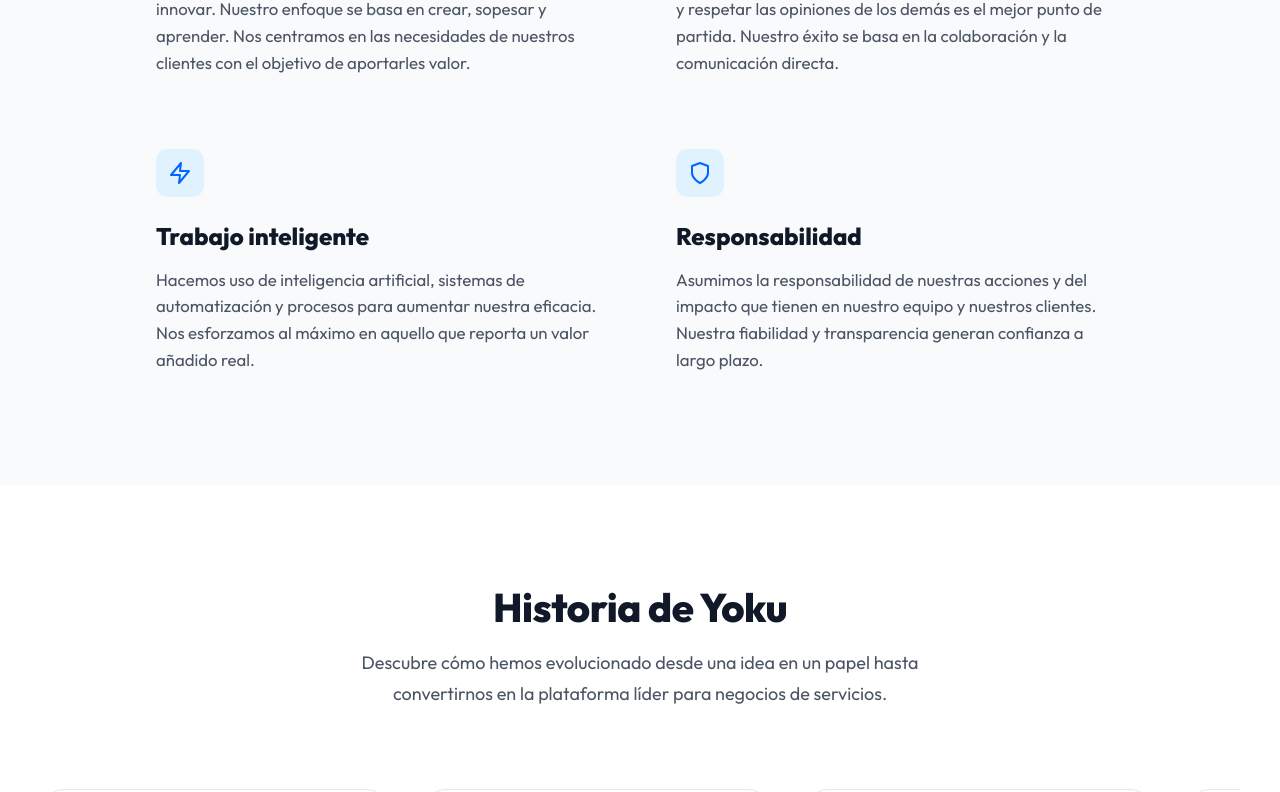
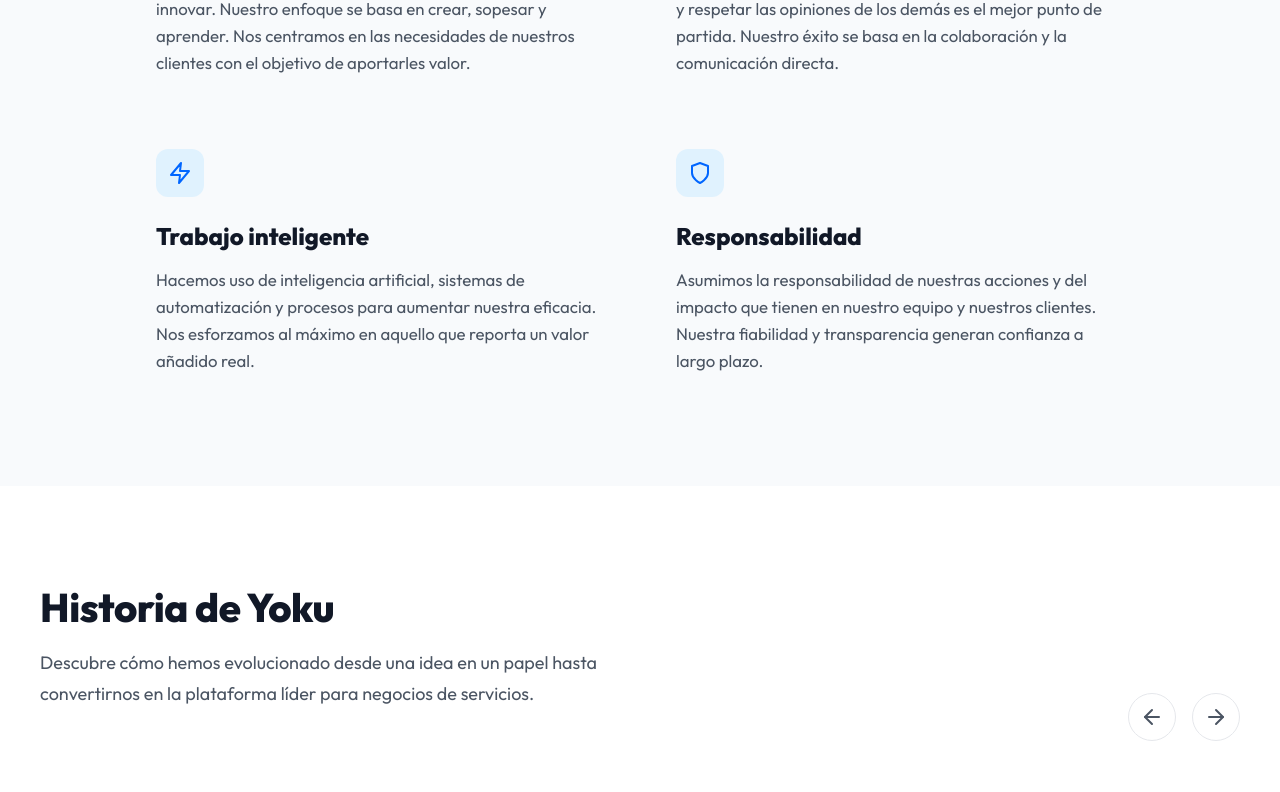
Before and after one commit to AlicanteFutura-504/FrontEnd, a Next.js app: page /quienes-somos in a window 1280 px wide. Shown: the part 1312-2104 px from the top of the page. Built offline with nearby package versions, Linux system fonts and the light colour scheme.

Commit message:
arreglo fallos y animacion

```diff
--- a/app/Landing.module.css
+++ b/app/Landing.module.css
@@ -753,3 +753,57 @@
   .statsGrid { grid-template-columns: 1fr; }
   .aboutHeroTitle { font-size: 2.5rem; }
 }
+
+/* Scroll Reveal Animations */
+.reveal {
+  opacity: 0;
+  transform: translateY(40px);
+  transition: opacity 0.8s cubic-bezier(0.16, 1, 0.3, 1),
+              transform 0.8s cubic-bezier(0.16, 1, 0.3, 1);
+  will-change: opacity, transform;
+}
+
+.revealVisible {
+  opacity: 1;
+  transform: translateY(0);
+}
+
+.revealDelay1 { transition-delay: 0.1s; }
+.revealDelay2 { transition-delay: 0.2s; }
+.revealDelay3 { transition-delay: 0.3s; }
+.revealDelay4 { transition-delay: 0.4s; }
+
+/* Timeline Navigation Buttons */
+.timelineHeader {
+  display: flex;
+  align-items: flex-end;
+  justify-content: space-between;
+  margin-bottom: 3rem;
+  flex-wrap: wrap;
+  gap: 1.5rem;
+}
+
+.timelineNav {
+  display: flex;
+  gap: 1rem;
+}
+
+.timelineBtn {
+  width: 3rem;
+  height: 3rem;
+  border-radius: 50%;
+  border: 1px solid #e5e7eb;
+  background-color: #ffffff;
+  color: #4b5563;
+  display: flex;
+  align-items: center;
+  justify-content: center;
+  cursor: pointer;
+  transition: all 0.2s;
+}
+
+.timelineBtn:hover {
+  background-color: #f8fafc;
+  color: #0066FF;
+  border-color: #0066FF;
+}
--- a/app/quienes-somos/page.tsx
+++ b/app/quienes-somos/page.tsx
@@ -1,4 +1,6 @@
-import React from 'react';
+"use client";
+
+import React, { useEffect, useRef } from 'react';
 import Link from 'next/link';
 import Image from 'next/image';
 import styles from '@/app/Landing.module.css';
@@ -7,6 +9,39 @@
 import CookieBanner from '@/components/ui/CookieBanner';
 
 export default function AboutPage() {
+  const timelineRef = useRef<HTMLDivElement>(null);
+
+  const scrollTimeline = (direction: 'left' | 'right') => {
+    if (timelineRef.current) {
+      const scrollAmount = 350; // Approximated card width + gap
+      timelineRef.current.scrollBy({ left: direction === 'left' ? -scrollAmount : scrollAmount, behavior: 'smooth' });
+    }
+  };
+
+  useEffect(() => {
+    // Implement scroll reveal animations using IntersectionObserver
+    const observerOptions = {
+      root: null,
+      rootMargin: '0px',
+      threshold: 0.15 // Trigger when 15% of the element is visible
+    };
+
+    const observer = new IntersectionObserver((entries) => {
+      entries.forEach(entry => {
+        if (entry.isIntersecting) {
+          entry.target.classList.add(styles.revealVisible);
+          // Optional: Stop observing once animated
+          // observer.unobserve(entry.target);
+        }
+      });
+    }, observerOptions);
+
+    const revealElements = document.querySelectorAll(`.${styles.reveal}`);
+    revealElements.forEach(el => observer.observe(el));
+
+    return () => observer.disconnect();
+  }, []);
+
   return (
     <div className={styles.landingWrapper}>
       <LandingHeader />
@@ -14,14 +49,13 @@
       {/* 1. Hero Section (2 Columns, Gradient Background) */}
       <section className={styles.aboutHeroWrapper}>
         <div className={styles.aboutHero}>
-          <div className={styles.aboutHeroContent}>
+          <div className={`${styles.aboutHeroContent} ${styles.reveal}`}>
             <h1 className={styles.aboutHeroTitle}>Nuestra misión es ayudar a que los negocios crezcan</h1>
             <p className={styles.aboutHeroSubtitle}>
               En Yoku, proporcionamos a las empresas de servicios las herramientas necesarias para automatizar su agenda, conectar con sus clientes de manera innovadora y alcanzar su máximo potencial.
             </p>
           </div>
-          <div className={styles.aboutHeroImage}>
-            {/* Usamos el mockup o una ilustración genérica aquí */}
+          <div className={`${styles.aboutHeroImage} ${styles.reveal} ${styles.revealDelay2}`}>
             <div style={{ position: 'relative', width: '100%', maxWidth: '500px', aspectRatio: '4/3', borderRadius: '1rem', overflow: 'hidden', boxShadow: '0 25px 50px -12px rgba(0, 0, 0, 0.25)' }}>
               <Image
                 src="/dashboard_mockup.png"
@@ -38,19 +72,19 @@
       {/* 2. Stats Section (4 Columns) */}
       <section className={styles.statsSection}>
         <div className={styles.statsGrid}>
-          <div className={styles.statItem}>
+          <div className={`${styles.statItem} ${styles.reveal}`}>
             <span className={styles.statNumber}>20M+</span>
             <span className={styles.statLabel}>Usuarios registrados</span>
           </div>
-          <div className={styles.statItem}>
+          <div className={`${styles.statItem} ${styles.reveal} ${styles.revealDelay1}`}>
             <span className={styles.statNumber}>130+</span>
             <span className={styles.statLabel}>Países en todo el mundo</span>
           </div>
-          <div className={styles.statItem}>
+          <div className={`${styles.statItem} ${styles.reveal} ${styles.revealDelay2}`}>
             <span className={styles.statNumber}>3M+</span>
             <span className={styles.statLabel}>Negocios activos</span>
           </div>
-          <div className={styles.statItem}>
+          <div className={`${styles.statItem} ${styles.reveal} ${styles.revealDelay3}`}>
             <span className={styles.statNumber}>24/7</span>
             <span className={styles.statLabel}>Soporte especializado</span>
           </div>
@@ -59,12 +93,12 @@
 
       {/* 3. Values Section (2x2 Grid) */}
       <section className={styles.valuesSection}>
-        <h2 className={styles.sectionTitle} style={{ textAlign: 'center', marginBottom: '4rem' }}>
+        <h2 className={`${styles.sectionTitle} ${styles.reveal}`} style={{ textAlign: 'center', marginBottom: '4rem' }}>
           Nuestros Valores
         </h2>
 
         <div className={styles.valuesGrid}>
-          <div className={styles.valueCard}>
+          <div className={`${styles.valueCard} ${styles.reveal}`}>
             <div className={styles.valueIconWrapper}>
               <svg width="24" height="24" viewBox="0 0 24 24" fill="none" stroke="currentColor" strokeWidth="2" strokeLinecap="round" strokeLinejoin="round"><circle cx="12" cy="12" r="10"></circle><line x1="12" y1="16" x2="12" y2="12"></line><line x1="12" y1="8" x2="12.01" y2="8"></line></svg>
             </div>
@@ -74,7 +108,7 @@
             </p>
           </div>
 
-          <div className={styles.valueCard}>
+          <div className={`${styles.valueCard} ${styles.reveal} ${styles.revealDelay1}`}>
             <div className={styles.valueIconWrapper}>
               <svg width="24" height="24" viewBox="0 0 24 24" fill="none" stroke="currentColor" strokeWidth="2" strokeLinecap="round" strokeLinejoin="round"><path d="M17 21v-2a4 4 0 0 0-4-4H5a4 4 0 0 0-4 4v2"></path><circle cx="9" cy="7" r="4"></circle><path d="M23 21v-2a4 4 0 0 0-3-3.87"></path><path d="M16 3.13a4 4 0 0 1 0 7.75"></path></svg>
             </div>
@@ -84,7 +118,7 @@
             </p>
           </div>
 
-          <div className={styles.valueCard}>
+          <div className={`${styles.valueCard} ${styles.reveal} ${styles.revealDelay2}`}>
             <div className={styles.valueIconWrapper}>
               <svg width="24" height="24" viewBox="0 0 24 24" fill="none" stroke="currentColor" strokeWidth="2" strokeLinecap="round" strokeLinejoin="round"><polygon points="13 2 3 14 12 14 11 22 21 10 12 10 13 2"></polygon></svg>
             </div>
@@ -94,7 +128,7 @@
             </p>
           </div>
 
-          <div className={styles.valueCard}>
+          <div className={`${styles.valueCard} ${styles.reveal} ${styles.revealDelay3}`}>
             <div className={styles.valueIconWrapper}>
               <svg width="24" height="24" viewBox="0 0 24 24" fill="none" stroke="currentColor" strokeWidth="2" strokeLinecap="round" strokeLinejoin="round"><path d="M12 22s8-4 8-10V5l-8-3-8 3v7c0 6 8 10 8 10z"></path></svg>
             </div>
@@ -109,14 +143,26 @@
       {/* 4. Horizontal Timeline Section */}
       <section className={styles.historySection}>
         <div className={styles.historyContainer}>
-          <h2 className={styles.sectionTitle} style={{ textAlign: 'center', marginBottom: '1rem' }}>
-            Historia de Yoku
-          </h2>
-          <p className={styles.featureDesc} style={{ textAlign: 'center', marginBottom: '3rem', maxWidth: '600px', margin: '0 auto 3rem' }}>
-            Descubre cómo hemos evolucionado desde una idea en un papel hasta convertirnos en la plataforma líder para negocios de servicios.
-          </p>
+          <div className={`${styles.timelineHeader} ${styles.reveal}`}>
+            <div>
+              <h2 className={styles.sectionTitle} style={{ marginBottom: '1rem' }}>
+                Historia de Yoku
+              </h2>
+              <p className={styles.featureDesc} style={{ maxWidth: '600px' }}>
+                Descubre cómo hemos evolucionado desde una idea en un papel hasta convertirnos en la plataforma líder para negocios de servicios.
+              </p>
+            </div>
+            <div className={styles.timelineNav}>
+              <button onClick={() => scrollTimeline('left')} className={styles.timelineBtn} aria-label="Desplazar a la izquierda">
+                <svg width="24" height="24" viewBox="0 0 24 24" fill="none" stroke="currentColor" strokeWidth="2" strokeLinecap="round" strokeLinejoin="round"><line x1="19" y1="12" x2="5" y2="12"></line><polyline points="12 19 5 12 12 5"></polyline></svg>
+              </button>
+              <button onClick={() => scrollTimeline('right')} className={styles.timelineBtn} aria-label="Desplazar a la derecha">
+                <svg width="24" height="24" viewBox="0 0 24 24" fill="none" stroke="currentColor" strokeWidth="2" strokeLinecap="round" strokeLinejoin="round"><line x1="5" y1="12" x2="19" y2="12"></line><polyline points="12 5 19 12 12 19"></polyline></svg>
+              </button>
+            </div>
+          </div>
 
-          <div className={styles.timelineWrapper}>
+          <div ref={timelineRef} className={`${styles.timelineWrapper} ${styles.reveal} ${styles.revealDelay1}`}>
             <div className={styles.timelineCard}>
               <span className={styles.timelineYear}>2023</span>
               <ul className={styles.timelineList}>
@@ -159,7 +205,7 @@
       {/* 5. Location Section (2 Columns) */}
       <section className={styles.locationSection}>
         <div className={styles.locationContainer}>
-          <div className={styles.locationContent}>
+          <div className={`${styles.locationContent} ${styles.reveal}`}>
             <h2 className={styles.sectionTitle} style={{ fontSize: '2.5rem' }}>Dónde estamos</h2>
             <p className={styles.featureDesc} style={{ marginBottom: '1.5rem', fontSize: '1.125rem' }}>
               Nuestra sede central está ubicada en Alicante, un centro neurálgico de tecnología e innovación en pleno crecimiento, aunque nuestro equipo trabaja de forma remota en todo el mundo.
@@ -168,7 +214,7 @@
               📍 Alicante Futura, Alicante, España
             </p>
           </div>
-          <div className={styles.locationImageWrapper}>
+          <div className={`${styles.locationImageWrapper} ${styles.reveal} ${styles.revealDelay2}`}>
             {/* Usando un placeholder o color si no hay imagen de oficina */}
             <div style={{ width: '100%', height: '100%', backgroundColor: '#e2e8f0', display: 'flex', alignItems: 'center', justifyContent: 'center' }}>
               <span style={{ fontSize: '4rem' }}>🏢</span>
@@ -179,7 +225,7 @@
 
       {/* 6. Careers Banner (Full width dark blue) */}
       <section className={styles.careersSection}>
-        <div className={styles.careersBanner}>
+        <div className={`${styles.careersBanner} ${styles.reveal}`}>
           <h2 className={styles.careersTitle}>¿Quieres unirte a nuestro equipo?</h2>
           <p className={styles.careersDesc}>
             Echa un vistazo a los puestos vacantes y da el siguiente paso en tu carrera con nosotros.
```
